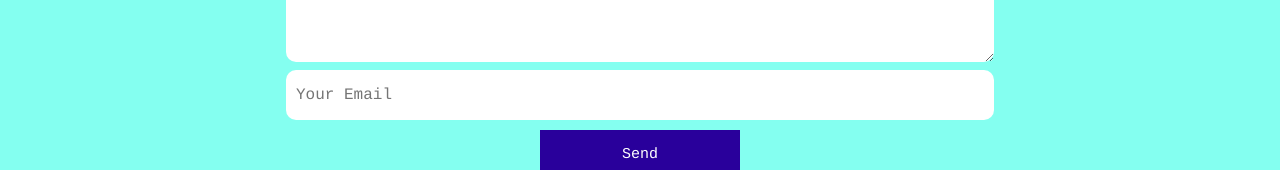
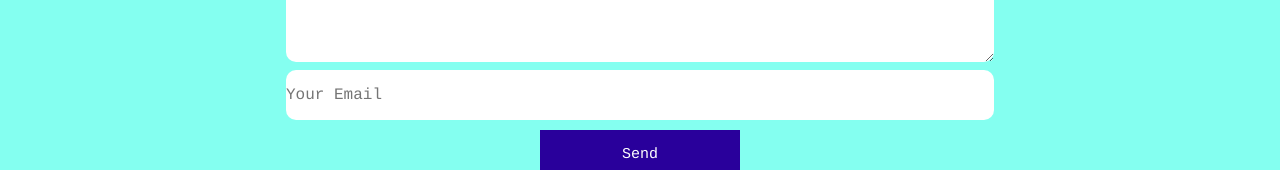
Before and after one commit to Stefanough/iDeosSite, a React app: page / in a window 1280 px wide. Shown: the part 2615-2785 px from the top of the page. Built offline with nearby package versions, Linux system fonts and the light colour scheme.

Commit message:
Contact from added

```diff
--- a/src/App.scss
+++ b/src/App.scss
@@ -299,5 +299,6 @@ ul {
 }
 
 .Connect #info input {
+    padding: 0px 0px;
     height: 50px;
 }
--- a/src/components/Connect.jsx
+++ b/src/components/Connect.jsx
@@ -1,44 +1,46 @@
 import React from 'react';
-// import nodemailer from 'nodemailer';
+// var nodemailer = require('nodemailer');
 
 const Connect = () => {
 
-  //     const sendEmail = (dest, text) => {
-  //         // Only needed if you don't have a real mail account for testing
-  // nodemailer.createTestAccount((err, account) => {
-  //     // create reusable transporter object using the default SMTP transport
-  //     let transporter = nodemailer.createTransport({
-  //         host: 'smtp.ethereal.email',
-  //         port: 587,
-  //         secure: false, // true for 465, false for other ports
-  //         auth: {
-  //             user: account.user, // generated ethereal user
-  //             pass: account.pass // generated ethereal password
-  //         }
-  //     });
+//       const sendEmail = (dest, text) => {
 
-  //     // setup email data with unicode symbols
-  //     let mailOptions = {
-  //         from: dest, // sender address
-  //         to: 'vicfaucon@gmail.com', // list of receivers
-  //         subject: 'iDeos info request', // Subject line
-  //         text: text, // plain text body
-  //     };
+//         console.log($('#emailAdress').val())
+//           // Only needed if you don't have a real mail account for testing
+//   nodemailer.createTestAccount((err, account) => {
+//       // create reusable transporter object using the default SMTP transport
+//       let transporter = nodemailer.createTransport({
+//           host: 'smtp.ethereal.email',
+//           port: 587,
+//           secure: false, // true for 465, false for other ports
+//           auth: {
+//               user: account.user, // generated ethereal user
+//               pass: account.pass // generated ethereal password
+//           }
+//       });
 
-  //     // send mail with defined transport object
-  //     transporter.sendMail(mailOptions, (error, info) => {
-  //         if (error) {
-  //             return console.log(error);
-  //         }
-  //         console.log('Message sent: %s', info.messageId);
-  //         // Preview only available when sending through an Ethereal account
-  //         console.log('Preview URL: %s', nodemailer.getTestMessageUrl(info));
+//       // setup email data with unicode symbols
+//       let mailOptions = {
+//           from: dest, // sender address
+//           to: 'vicfaucon@gmail.com', // list of receivers
+//           subject: 'iDeos info request', // Subject line
+//           text: text, // plain text body
+//       };
 
-  //         // Message sent: <b658f8ca-6296-ccf4-8306-87d57a0b4321@example.com>
-  //         // Preview URL: https://ethereal.email/message/WaQKMgKddxQDoou...
-  //     });
-  // });
-  //     }
+//       // send mail with defined transport object
+//       transporter.sendMail(mailOptions, (error, info) => {
+//           if (error) {
+//               return console.log(error);
+//           }
+//           console.log('Message sent: %s', info.messageId);
+//           // Preview only available when sending through an Ethereal account
+//           console.log('Preview URL: %s', nodemailer.getTestMessageUrl(info));
+
+//           // Message sent: <b658f8ca-6296-ccf4-8306-87d57a0b4321@example.com>
+//           // Preview URL: https://ethereal.email/message/WaQKMgKddxQDoou...
+//       });
+//   });
+//       }
 
 
 
@@ -46,9 +48,15 @@ const Connect = () => {
     <div className="Connect">
       <h1>Connect</h1>
       <div id="info">
-        <textarea placeholder="Your Message"></textarea>
-        <input placeholder="Your Email"></input>
-        <button>Send</button>
+      <form action="https://formspree.io/vicfaucon@gmail.com" method="POST">
+        <textarea placeholder="Your Message" type="text" name="name"></textarea>
+        <input placeholder="Your Email" type="email" name="_replyto"></input>
+        <button type="submit" value="Send">Send</button>
+    </form>
+
+        {/* <textarea id="emailText" placeholder="Your Message"></textarea>
+        <input id="emailAdress" placeholder="Your Email"></input>
+        <button onClick={sendEmail($('#emailAdress').val(), $('#emailText').val())}>Send</button> */}
       </div>
     </div>
   )
--- a/src/index.html
+++ b/src/index.html
@@ -6,6 +6,7 @@
   <meta http-equiv="X-UA-Compatible" content="IE=edge">
   <title>React Donate</title>
   <meta name="viewport" content="width=device-width, initial-scale=1">
+  <script src="https://code.jquery.com/jquery-1.10.2.js"></script>
   <!-- <link rel="stylesheet" href="https://use.fontawesome.com/releases/v5.1.0/css/all.css" integrity="sha384-lKuwvrZot6UHsBSfcMvOkWwlCMgc0TaWr+30HWe3a4ltaBwTZhyTEggF5tJv8tbt" crossorigin="anonymous"> -->
   <!-- <link rel="stylesheet" type="text/css" media="screen" href="main.css" /> -->
   <!-- <script src="main.js"></script> -->
```
Also changed, not shown: 1 other file (tests, documents, lock files or other folders).
